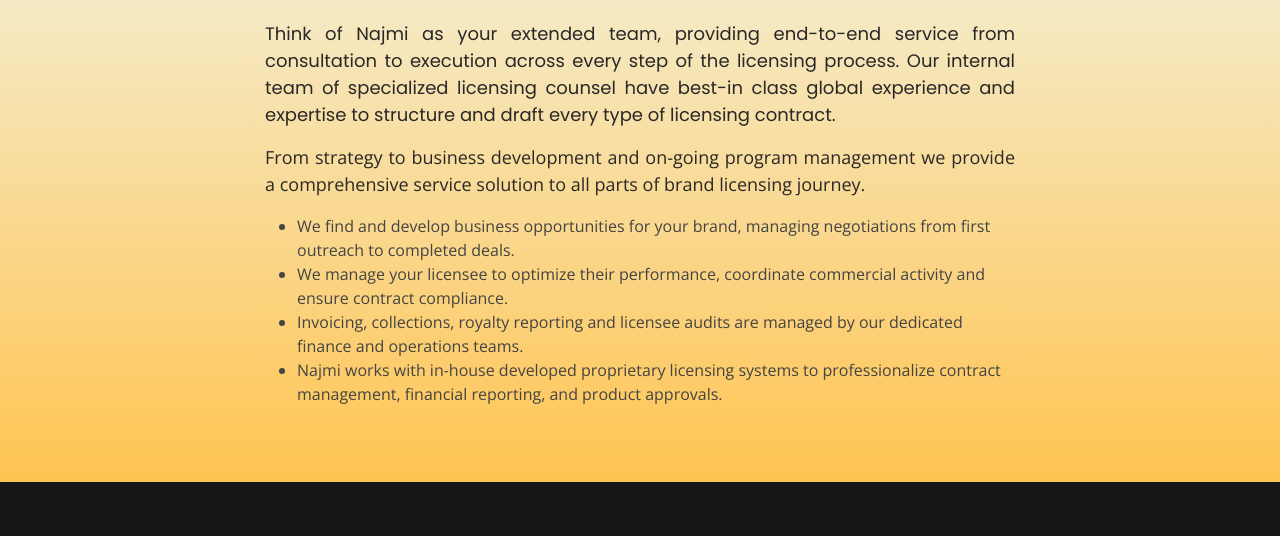
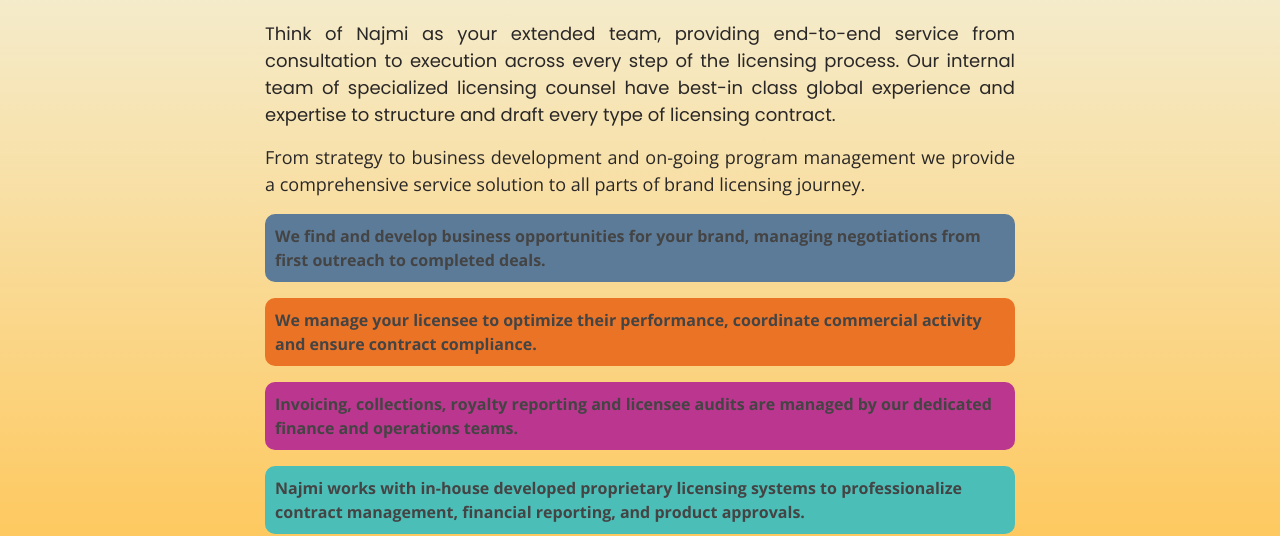
Before and after one commit to yashdreamsdevelopment/najmi-site, a plain HTML site: page licensing.html in a window 1280 px wide. Shown: the part 264-800 px from the top of the page. Drawn offline with nearby package versions, Linux system fonts and the light colour scheme.

Commit message:
services internal pages changes

```diff
--- a/assets/css/style.css
+++ b/assets/css/style.css
@@ -3208,14 +3208,14 @@ ol.knowledge {
 ol.knowledge li {
   counter-increment: myCounter;
   margin: 0 0 45px 0;
-  padding: 13px 0 0 85px;
+  padding: 10px 0 0 55px;
   position: relative;
 }
 ol.knowledge li::before {
   content: counter(myCounter, decimal-leading-zero);
   display: inline-block;
   text-align: center;
-  font-size: 48px;
+  font-size: 36px;
   line-height: 1.3em;
   background-color: #f5b432;
   font-family: "Roboto", sans-serif;
@@ -3390,3 +3390,24 @@ ol.leadGeneration > li::before {
   right: calc(100% + var(--column-gap) / 2);
   top: calc(50% - var(--number-line-height) / 2);
 }
+/*---------------------------------------------------------------
+Licensing Section
+----------------------------------------------------------------*/
+ul.licensing {
+  list-style: none;
+  padding: 0;
+}
+
+ul.licensing li {
+  background-color: var(--accent-color);
+  margin-top: 1rem;
+  padding: 10px;
+  border-radius: 10px;
+}
+/*---------------------------------------------------------------
+Logistics Section
+----------------------------------------------------------------*/
+ul.logistics img {
+  height: 300px;
+  width: 100%;
+}
--- a/licensing.html
+++ b/licensing.html
@@ -136,20 +136,24 @@
                         <p>From strategy to business development and on-going program management we provide a
                             comprehensive service solution to all parts of brand licensing journey.</p>
                         <p>
-                        <ul>
-                            <li>
-                                We find and develop business opportunities for your brand, managing negotiations from
-                                first
-                                outreach to completed deals.</li>
-                            <li>We manage your licensee to optimize their performance, coordinate commercial activity
-                                and
-                                ensure contract compliance.</li>
-                            <li>Invoicing, collections, royalty reporting and licensee audits are managed by our
-                                dedicated
-                                finance and operations teams.</li>
-                            <li>
-                                Najmi works with in-house developed proprietary licensing systems to professionalize
-                                contract management, financial reporting, and product approvals.</li>
+                        <ul class="licensing">
+                            <li style="--accent-color: #5c7b99"><strong>
+                                    We find and develop business opportunities for your brand, managing negotiations
+                                    from
+                                    first
+                                    outreach to completed deals.</strong></li>
+                            <li style="--accent-color: #eb7326"><strong>We manage your licensee to optimize their
+                                    performance, coordinate commercial
+                                    activity
+                                    and
+                                    ensure contract compliance.</strong></li>
+                            <li style="--accent-color: #bb368f"><strong>Invoicing, collections, royalty reporting and
+                                    licensee audits are managed by our
+                                    dedicated
+                                    finance and operations teams.</strong></li>
+                            <li style="--accent-color: #4CBEB8"><strong>
+                                    Najmi works with in-house developed proprietary licensing systems to professionalize
+                                    contract management, financial reporting, and product approvals.</strong></li>
                         </ul>
                         </p>
 
```
Also changed, not shown: logistics.html (+5 -3 lines), assets/img/transportation.png (added), assets/img/transportation.webp (added), assets/img/warehouse.jpg (added).
